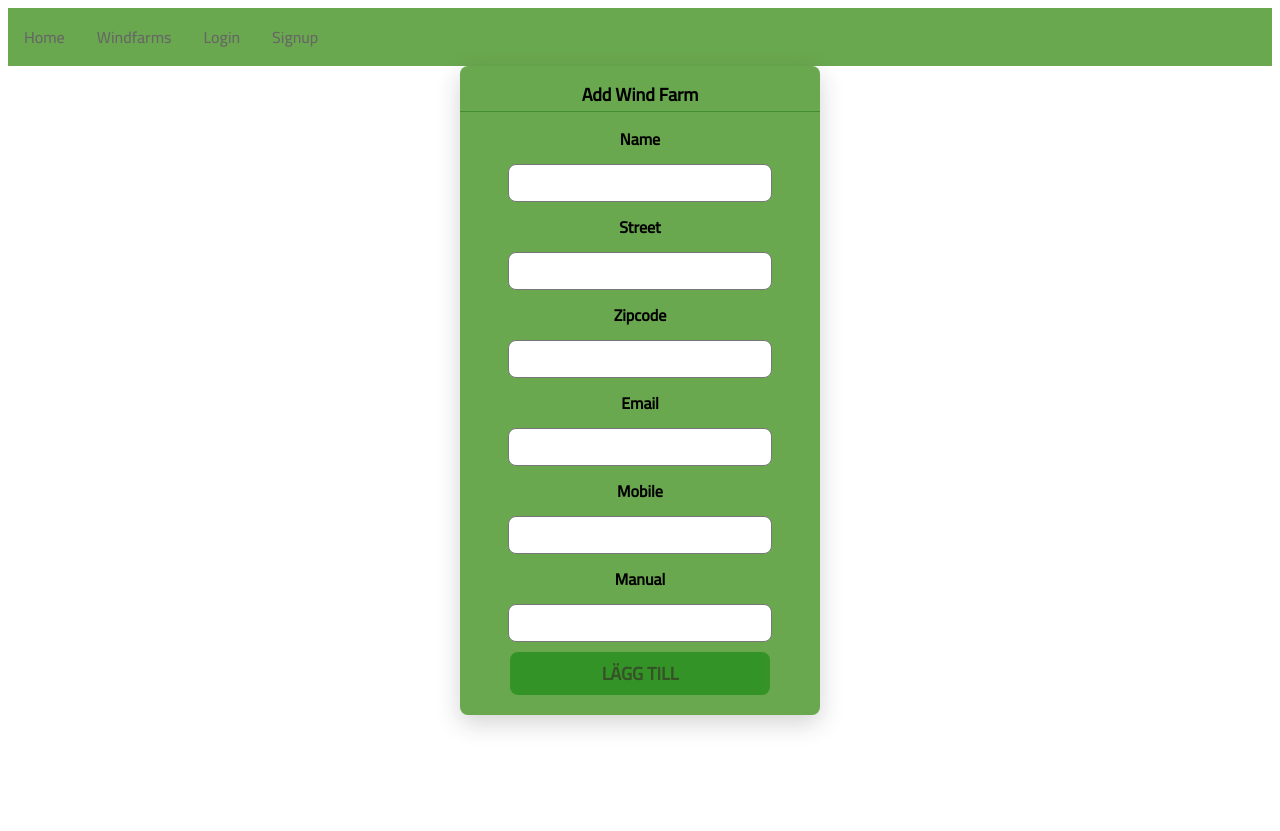
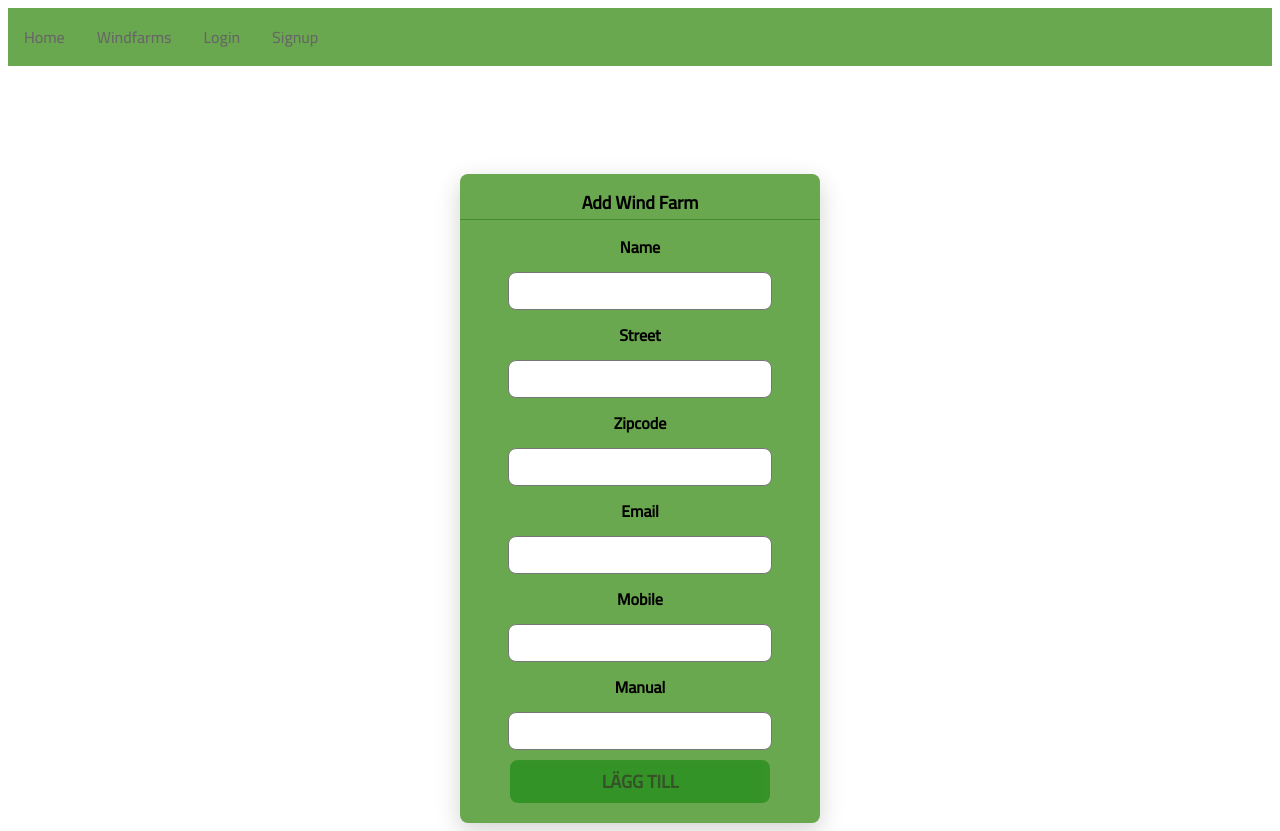
Before and after one commit to leantrim/windbooking-frontend, a React (Create React App) app: page /windfarm/new in a window 1280 px wide. Before the commit the page ends 800 px from the top, so only its background shows below. Built offline with nearby package versions, Linux system fonts and the light colour scheme.

Commit message:
added margin-top to windfarm container

```diff
--- a/src/App.tsx
+++ b/src/App.tsx
@@ -24,7 +24,7 @@ function App() {
       <NavBar user={user} />
 
       <Switch>
-        <Route path="/windfarm/:id" component={NewWindfarm} />
+        <Route path="/windfarm/new" component={NewWindfarm} />
         <Route path="/windfarm" component={WindFarm} />
         <Route path="/home" component={Home} />
         <ProtectedRoute path="/windfarm" component={WindFarm} />
--- a/src/components/WindFarm.tsx
+++ b/src/components/WindFarm.tsx
@@ -28,7 +28,7 @@ function WindFarms() {
         <div className="container">
           <h1>Wind Farms</h1>
           <button className="windfarm-add-button">
-            <NavLink to="/windFarms/new" className="new-windfarm">
+            <NavLink to="/windfarm/new" className="new-windfarm">
               Add Wind Farm
             </NavLink>
           </button>
--- a/src/styles/NewWindfarm.css
+++ b/src/styles/NewWindfarm.css
@@ -23,6 +23,7 @@
   display: inline-grid;
   grid-template-columns: repeat(5, 1fr);
 }
+
 .windfarm-form-container {
   grid-column: 3;
   align-items: center;
@@ -33,6 +34,7 @@
   background-color: #6aa84f;
   text-align: center;
   font-weight: 900;
+  margin-top: 30%;
 }
 
 .windfarm-title {
```
